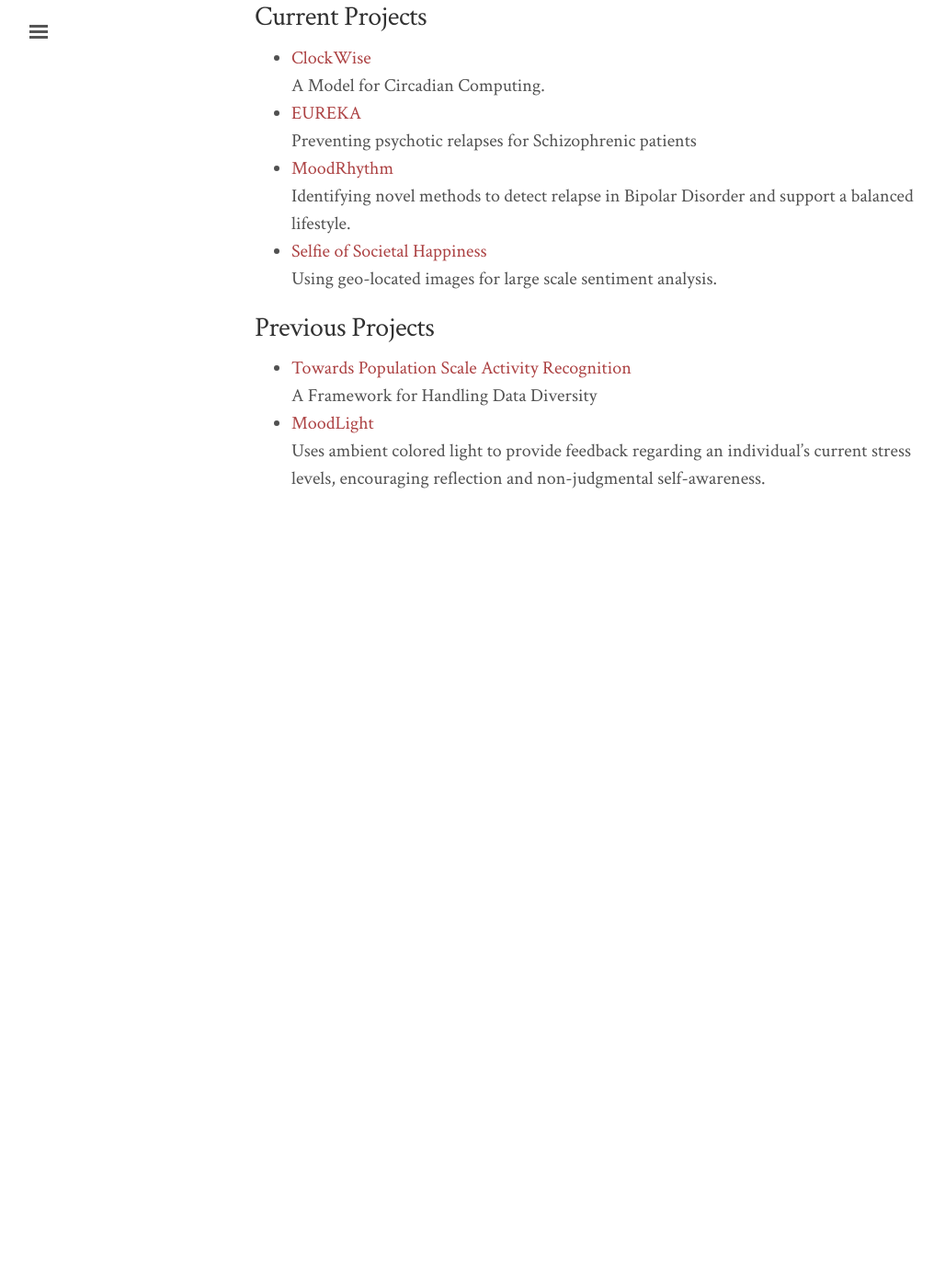
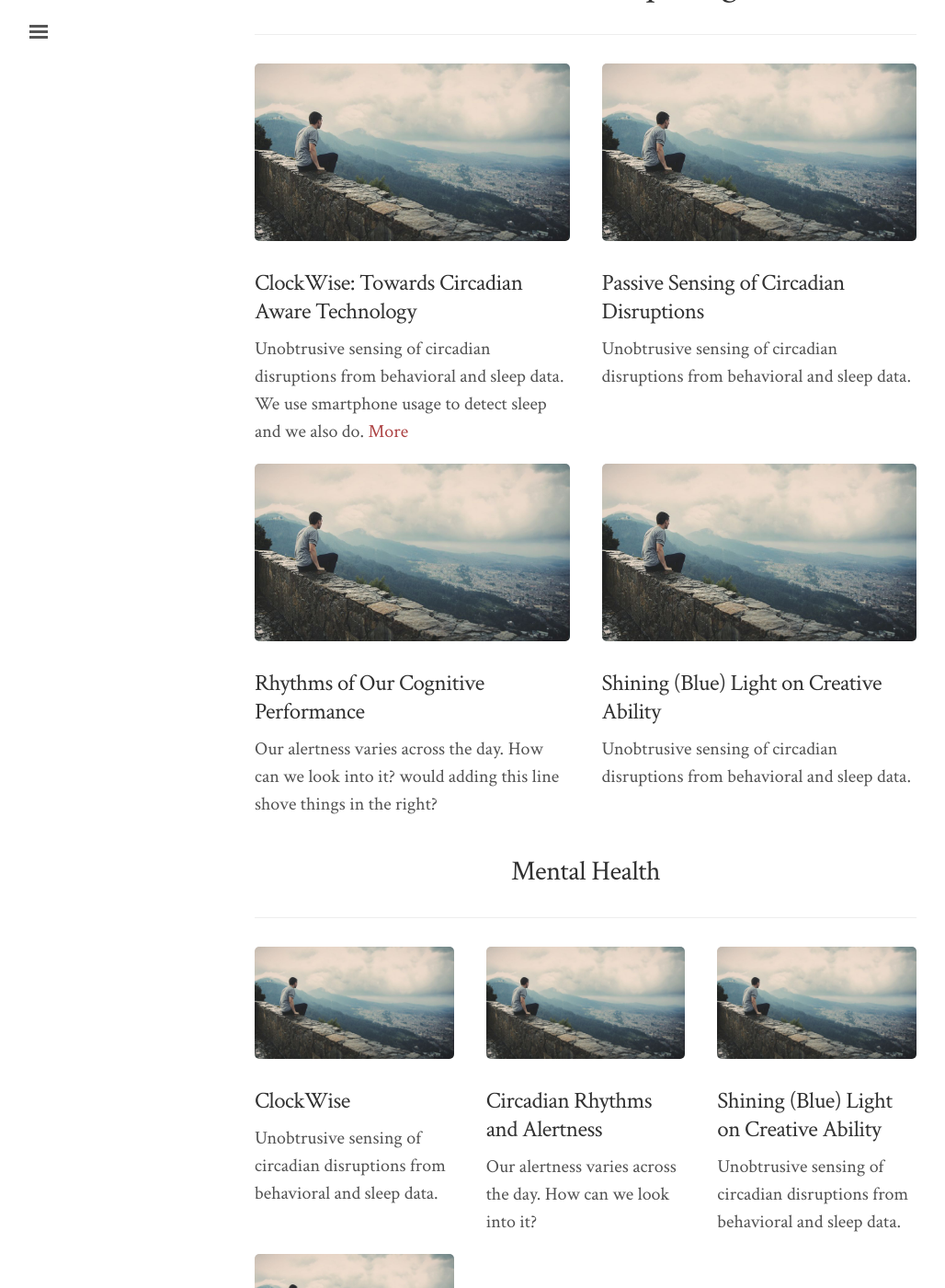
Before and after one commit to saeed-abdullah/saeed-abdullah.github.io, a Jekyll site: the page built from projects/index.markdown, in a window 1280 px wide and 1400 px high, scrolled down 226 px. Shown: the whole window at 92% size, without its empty margins (3-1031 px from the left). Built offline with Jekyll 4.4.1, drawn with Linux system fonts in a browser that asks for light colours; before the commit the page ends 900 px from its top, so only the background shows below that; some of the changed text lies outside the part shown.

Commit message:
Dummy project page

```diff
--- a/projects/index.markdown
+++ b/projects/index.markdown
@@ -1,32 +1,87 @@
 ---
 layout: page
-title: Projects
+title:
 ---
 
-Current Projects
-----
-<ul>
-{% assign pages_list = site.pages %}
-    {% for node in pages_list %}
-        {% if node.project_status != null %}
-            {% if node.project_status == "current" %}
-                <li> <a href="{{ node.url }}">{{ node.title }}</a>
-                <div> {{node.description}} </div> </li>
-            {% endif %}
-        {% endif %}
-    {% endfor %}
-</ul>
+<div class="row">
+    <div class="col-md-12 text-center">
+        <h1> Circadian Computing </h1>
+        <hr>
+    </div>
+</div>
 
-Previous Projects
-----
-<ul>
-{% assign pages_list = site.pages %}
-    {% for node in pages_list %}
-        {% if node.project_status != null %}
-            {% if node.project_status == "old" %}
-                <li> <a href="{{ node.url }}">{{ node.title }}</a>
-                <div> {{node.description}} </div> </li>
-            {% endif %}
-        {% endif %}
-    {% endfor %}
-</ul>
+<div class="row">
+    <div class="col-lg-6">
+        <a href="#"><img src="/files/images/place-holder.jpg" ></a>
+        <h3>ClockWise: Towards Circadian Aware Technology</h3>
+        <p>Unobtrusive sensing of circadian disruptions from behavioral and sleep data. We use smartphone usage to detect sleep and we also do. <a href="#">More </a></p>
+    </div>
+
+    <div class="col-lg-6">
+        <a href="#"><img src="/files/images/place-holder.jpg" ></a>
+        <h3>Passive Sensing of Circadian Disruptions</h3>
+        <p>Unobtrusive sensing of circadian disruptions from behavioral and sleep data.</p>
+    </div>
+
+
+
+</div>
+<div class="row">
+    <div class="col-lg-6">
+        <a href="#"><img src="/files/images/place-holder.jpg" class="img-responsive"></a>
+        <h3>Rhythms of Our Cognitive Performance</h3>
+        <p>Our alertness varies across the day. How can we look into it? would adding this line shove things in the right?</p>
+    </div>
+
+
+
+    <div class="col-lg-6">
+        <a href="#"><img src="/files/images/place-holder.jpg" ></a>
+        <h3>Shining (Blue) Light on Creative Ability</h3>
+        <p>Unobtrusive sensing of circadian disruptions from behavioral and sleep data.</p>
+    </div>
+
+</div>
+
+
+
+<div class="row">
+    <div class="col-md-12 text-center">
+        <h2>Mental Health</h2>
+        <hr>
+    </div>
+</div>
+
+
+<div class="row">
+    <div class="col-lg-4">
+        <a href="#"><img src="/files/images/place-holder.jpg" ></a>
+        <h3>ClockWise</h3>
+        <p>Unobtrusive sensing of circadian disruptions from behavioral and sleep data.</p>
+    </div>
+
+    <div class="col-lg-4">
+        <a href="#"><img src="/files/images/place-holder.jpg" class="img-responsive"></a>
+        <h3>Circadian Rhythms and Alertness</h3>
+        <p>Our alertness varies across the day. How can we look into it?</p>
+    </div>
+
+    <div class="col-lg-4">
+        <a href="#"><img src="/files/images/place-holder.jpg" ></a>
+        <h3>Shining (Blue) Light on Creative Ability</h3>
+        <p>Unobtrusive sensing of circadian disruptions from behavioral and sleep data.</p>
+    </div>
+
+    <div class="col-lg-4">
+        <a href="#"><img src="/files/images/place-holder.jpg" ></a>
+        <h3>Shining (Blue) Light on Creative Ability</h3>
+        <p>Unobtrusive sensing of circadian disruptions from behavioral and sleep data.</p>
+    </div>
+</div>
+
+<div class="row">
+    <div class="col-md-12 text-center">
+        <h2>Old projects</h2>
+        <hr>
+    </div>
+</div>
```
Also changed, not shown: files/images/place-holder.jpg (added).
